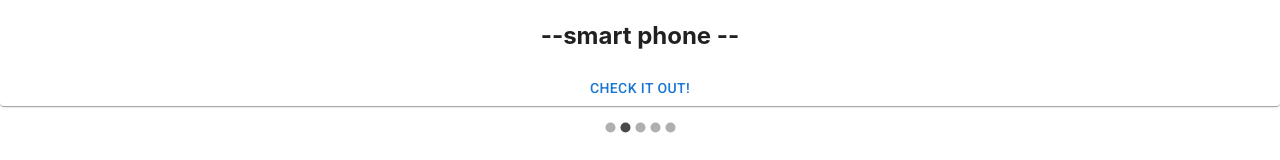
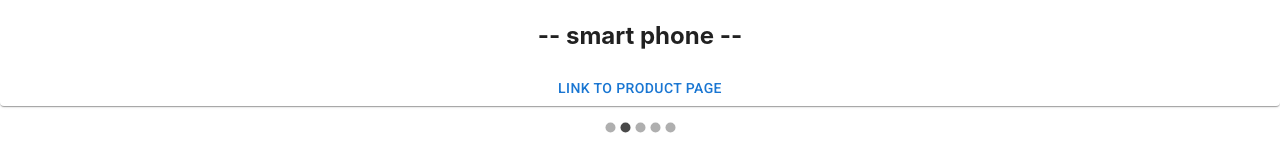
Before and after one commit to GitHub23211/Smart_Sneaker_Head, a React (Create React App) app: page / in a window 1280 px wide. Shown: the part 496-656 px from the top of the page. Built offline with nearby package versions, Linux system fonts and the light colour scheme.

Commit message:
updated placeholder items

```diff
--- a/src/Assets/slider.json
+++ b/src/Assets/slider.json
@@ -1,13 +1,13 @@
 [
     {
         "id":1,
-        "image":"https://upload.wikimedia.org/wikipedia/en/7/73/Pikachu_artwork_for_Pok%C3%A9mon_Red_and_Blue.webp",
-        "title":"--pikachu plushie --"
+        "image":"https://logos-download.com/wp-content/uploads/2016/09/React_logo_wordmark.png",
+        "title":"-- react --"
     },
     {
         "id":2,
         "image":"https://www.91-img.com/gallery_images_uploads/3/d/3df5ca6a9b470f715b085991144a5b76e70da975.JPG?tr=h-550,w-0,c-at_max",
-        "title":"--smart phone --"
+        "title":"-- smart phone --"
     },
     {
         "id":3,
--- a/src/Components/Item.js
+++ b/src/Components/Item.js
@@ -11,7 +11,7 @@ function Item({item})
             <h2>{item.title}</h2>
 
             <Button className="CheckButton">
-                Check it out!
+                Link to Product Page
             </Button>
         </Paper>
     )
```
